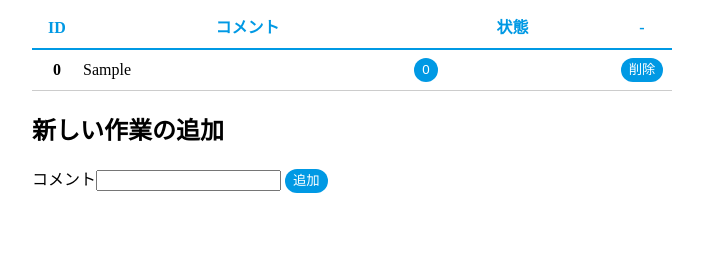
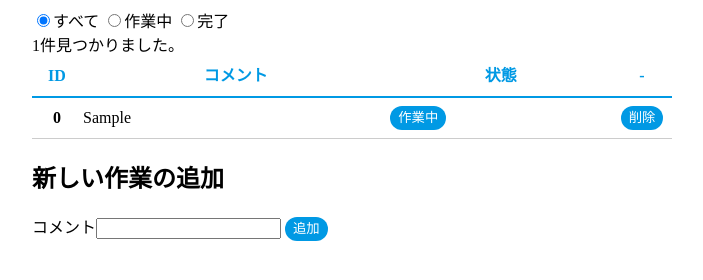
Before and after one commit to nekomaho/js_training, a plain HTML site: page vue/task/index.html in a window 1280 px wide. Both pictures are taken after typing "Sample" into the empty fields and a click on the button "追加". Shown: the whole page, without its empty margins (288-991 px from the left). Drawn offline with nearby package versions, Linux system fonts and the light colour scheme.

Commit message:
complete

```diff
--- a/vue/task/index.html
+++ b/vue/task/index.html
@@ -6,6 +6,14 @@
   </head>
   <body>
     <div id="app">
+      <label v-for="label in options">
+        <input type="radio"
+               v-model="current"
+               v-bind:value="label.value">{{ label.label }}
+      </label>
+      <div>
+        {{ computedTodos.length }}件見つかりました。
+      </div>
       <table>
         <thead>
           <tr>
@@ -16,11 +24,11 @@
           </tr>
         </thead>
         <tbody>
-          <tr v-for="item in todos" v-bind:key="item.id">
+          <tr v-for="item in computedTodos" v-bind:key="item.id">
             <th>{{ item.id }}</th>
             <td>{{ item.comment }}</td>
             <td class="status">
-              <button v-on:click="doChangeState(item)">{{ item.state }}</button>
+              <button v-on:click="doChangeState(item)">{{ labels[item.state] }}</button>
             </td>
             <td class="button">
               <button v-on:click="doRemove(item)">削除</button>
--- a/vue/task/main.js
+++ b/vue/task/main.js
@@ -19,7 +19,13 @@ var todoStorage = {
 const app = new Vue({
   el: '#app',
   data: {
-    todos: []
+    todos: [],
+    options: [
+      { value: -1, label: 'すべて' },
+      { value: 0, label: '作業中' },
+      { value: 1, label: '完了' }
+    ],
+    current: -1
   },
   watch: {
     todos: {
@@ -29,6 +35,18 @@ const app = new Vue({
     },
     // ネストしているデータも監視出来る
     deep: true
+  },
+  computed: {
+    computedTodos: function(){
+      return this.todos.filter(function(el){
+        return this.current < 0 ? true : this.current === el.state
+      }, this)
+    },
+    labels() {
+      return this.options.reduce(function(a, b){
+        return Object.assign(a, { [b.value]: b.label })
+      }, {})
+    }
   },
   methods: {
     doAdd: function(event, value){
```
